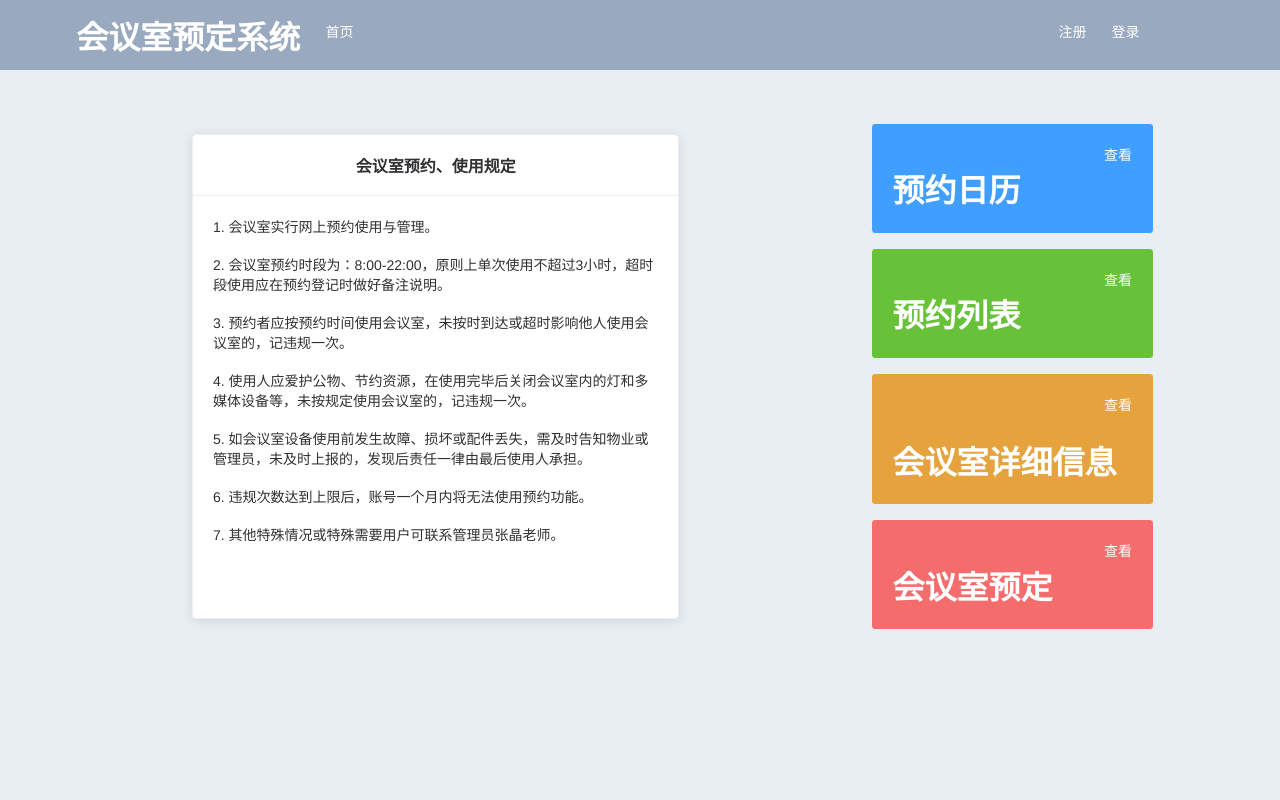
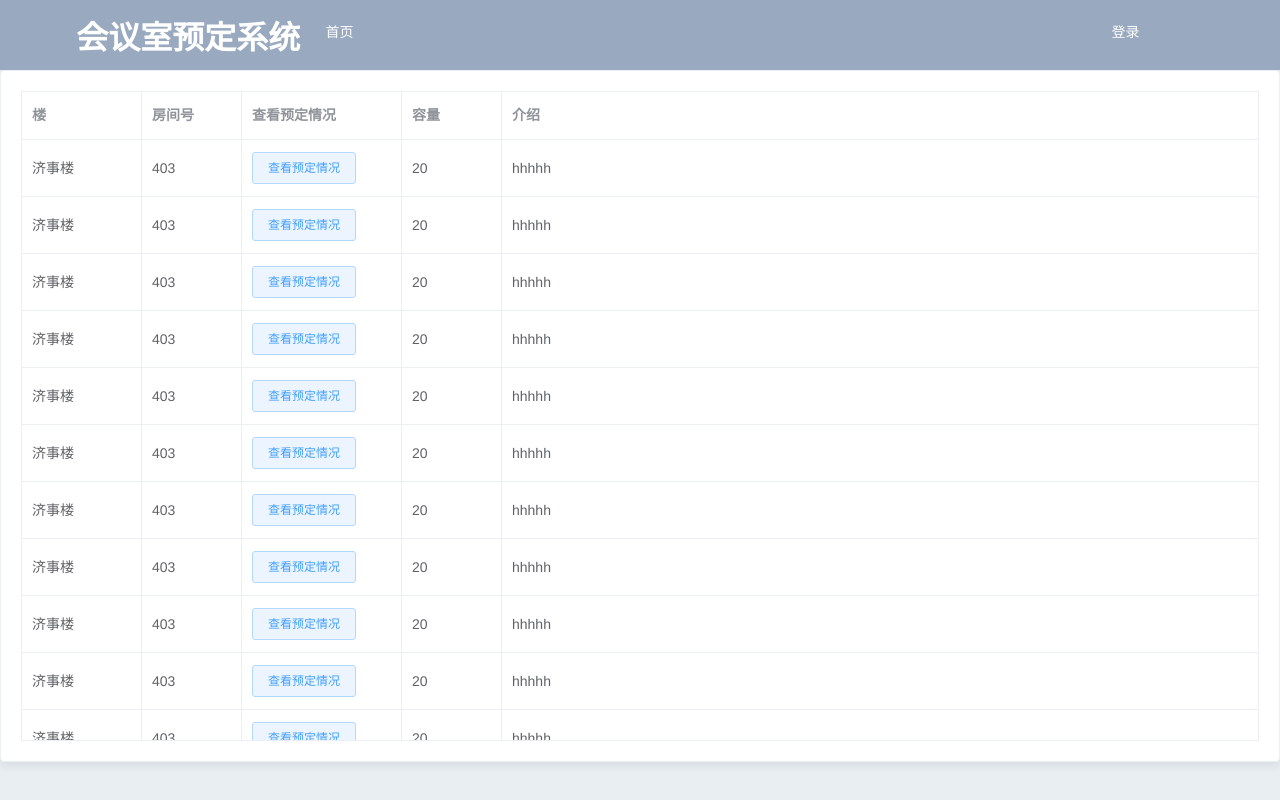
Before and after one commit to urnotlsy/bookingsys-front-end, a Vue app: page /#/roominfo in a window 1280 px wide. Built offline with nearby package versions, Linux system fonts and the light colour scheme.

Commit message:
完成BookingList，calendar待修改

```diff
--- a/src/components/HeaderMenu.vue
+++ b/src/components/HeaderMenu.vue
@@ -9,7 +9,7 @@
       </div>
       <div style="margin-right:10%">
         <el-button class="hd-content" type="text" style="float:right" @click="logIn">登录</el-button>
-        <el-button class="hd-content" type="text" style="float:right">注册</el-button>
+        <!-- <el-button class="hd-content" type="text" style="float:right">注册</el-button> -->
       </div>
       </el-row>
   </div>
--- a/src/pages/BookingList.vue
+++ b/src/pages/BookingList.vue
@@ -4,15 +4,25 @@
     <div class="main">
       <el-card class="card">
         <el-table
+          ref="filterTable"
           :data="tableData"
           border
-          height="100%"
-          :row-class-name="tableRowClassName"
+          height="650"
           style="width: 100%">
-
+          <el-table-column
+            prop="id"
+            label="订单号"
+            width="100">
+          </el-table-column>
           <el-table-column
             prop="name"
-            label="姓名">
+            label="姓名"
+            width="100">
+          </el-table-column>
+          <el-table-column
+            prop="number"
+            label="联系方式"
+            width="160">
           </el-table-column>
           <el-table-column
             prop="theme"
@@ -20,20 +30,39 @@
           </el-table-column>
           <el-table-column
             prop="room"
-            label="会议室">
+            label="会议室"
+            width="100">
           </el-table-column>
           <el-table-column
             prop="start"
-            label="开始时间">
+            label="开始时间"
+            width="200">
           </el-table-column>
           <el-table-column
             prop="end"
-            label="结束时间">
+            label="结束时间"
+            width="200">
           </el-table-column>
-          <!-- <el-table-column
+          <el-table-column
             prop="state"
-            label="状态">
-          </el-table-column> -->
+            label="状态"
+            width="110"
+            :filters="[{ text: '未审核', value: 1 }, { text: '已通过', value: 2 }, { text: '已失败', value: 3 }]"
+            :filter-method="filterTag"
+            filter-placement="bottom-end">
+            <template slot-scope="scope">
+              <el-tag
+                :type="scope.row.state == 1 ? 'info' : scope.row.state == 2 ? 'success' : 'danger'"
+                disable-transitions>{{scope.row.state == 1 ? '未审核' : scope.row.state == 2 ? '已通过' : '已失败'}}</el-tag>
+            </template>
+          </el-table-column>
+          <el-table-column
+            label="操作"
+            width="120">
+            <template slot-scope="scope">
+              <el-button @click="handleClick(scope.row)" type="primary" plain size="small">取消预约</el-button>
+            </template>
+          </el-table-column>
         </el-table>
       </el-card>
     </div>
@@ -49,59 +78,128 @@ export default {
     HeaderMenu
   },
   methods: {
-    tableRowClassName({state}) {
-      if (state === 2) {
-        return 'warning-row';
-      } else if (state === 3) {
-        return 'success-row';
-      }
-      return '';
+    //取消订单
+      handleClick(row) {
+        console.log(row);
+      },
+      filterTag(value, row) {
+        return row.state === value;
+      },
+      filterHandler(value, row, column) {
+        const property = column['property'];
+        return row[property] === value;
       }
   },
   data(){
     return{
       tableData: [{
+          id:1234,
           name: '王小虎',
+          number:'17625342266',
           theme: '上海市普陀区金沙江路 1518 弄',
           room:403,
           start:'2022-05-15 19:00:00',
           end:'2022-05-15 21:00:00',
           state:1
         },{
+          id:1234,
           name: '王小虎',
+          number:'17625342266',
           theme: '上海市普陀区金沙江路 1518 弄',
           room:403,
           start:'2022-05-15 19:00:00',
           end:'2022-05-15 21:00:00',
           state:2
         },{
+          id:1234,
           name: '王小虎',
+          number:'17625342266',
+          theme: '上海市普陀区金沙江路 1518 弄',
+          room:403,
+          start:'2022-05-15 19:00:00',
+          end:'2022-05-15 21:00:00',
+          state:3
+        },{
+          id:1234,
+          name: '王小虎',
+          number:'17625342266',
           theme: '上海市普陀区金沙江路 1518 弄',
           room:403,
           start:'2022-05-15 19:00:00',
           end:'2022-05-15 21:00:00',
           state:1
         },{
+          id:1234,
           name: '王小虎',
+          number:'17625342266',
+          theme: '上海市普陀区金沙江路 1518 弄',
+          room:403,
+          start:'2022-05-15 19:00:00',
+          end:'2022-05-15 21:00:00',
+          state:2
+        },{
+          id:1234,
+          name: '王小虎',
+          number:'17625342266',
           theme: '上海市普陀区金沙江路 1518 弄',
           room:403,
           start:'2022-05-15 19:00:00',
           end:'2022-05-15 21:00:00',
           state:3
         },{
+          id:1234,
           name: '王小虎',
+          number:'17625342266',
           theme: '上海市普陀区金沙江路 1518 弄',
           room:403,
           start:'2022-05-15 19:00:00',
           end:'2022-05-15 21:00:00',
           state:1
         },{
+          id:1234,
           name: '王小虎',
+          number:'17625342266',
+          theme: '上海市普陀区金沙江路 1518 弄',
+          room:403,
+          start:'2022-05-15 19:00:00',
+          end:'2022-05-15 21:00:00',
+          state:2
+        },{
+          id:1234,
+          name: '王小虎',
+          number:'17625342266',
+          theme: '上海市普陀区金沙江路 1518 弄',
+          room:403,
+          start:'2022-05-15 19:00:00',
+          end:'2022-05-15 21:00:00',
+          state:3
+        },{
+          id:1234,
+          name: '王小虎',
+          number:'17625342266',
           theme: '上海市普陀区金沙江路 1518 弄',
           room:403,
           start:'2022-05-15 19:00:00',
           end:'2022-05-15 21:00:00',
           state:1
+        },{
+          id:1234,
+          name: '王小虎',
+          number:'17625342266',
+          theme: '上海市普陀区金沙江路 1518 弄',
+          room:403,
+          start:'2022-05-15 19:00:00',
+          end:'2022-05-15 21:00:00',
+          state:2
+        },{
+          id:1234,
+          name: '王小虎',
+          number:'17625342266',
+          theme: '上海市普陀区金沙江路 1518 弄',
+          room:403,
+          start:'2022-05-15 19:00:00',
+          end:'2022-05-15 21:00:00',
+          state:3
         }]
     }
   }
@@ -113,18 +211,9 @@ export default {
     background-color: #E9EEF3;
     width: 100%;
     height: 100%;
-    overflow-y: scroll;
+    /* overflow-y: scroll; */
     margin: 0 auto;
     position: fixed;
   }
-  .el-table .warning-row {
-    background: oldlace;
-  }
 
-  .el-table .success-row {
-    background: #f0f9eb;
-  }
-  /* .main {
-    display: flex;
-  } */
 </style>
--- a/src/pages/LogIn.vue
+++ b/src/pages/LogIn.vue
@@ -11,7 +11,7 @@
           </el-form-item>
           <el-form-item>
             <el-button type="primary" @click="onSubmit">登录</el-button>
-            <el-button>取消</el-button>
+            <el-button @click="backToHome">取消</el-button>
           </el-form-item>
         </el-form>
       </el-card>
@@ -33,6 +33,16 @@ export default {
         pass:'',
       }
     }
+  },
+  methods:{
+    //跳转回首页
+    backToHome(){
+      this.$router.push('/homepage')
+    },
+    //提交账密
+    onSubmit(){
+
+    }
   }
 }
 </script>
--- /dev/null
+++ b/src/pages/RoomInfo.vue
@@ -0,0 +1,159 @@
+<template>
+  <div id="roominfo">
+    <HeaderMenu/>
+    <div class="main">
+      <el-card class="card">
+        <el-table
+          ref="filterTable"
+          :data="rooms"
+          border
+          height="650"
+          style="width: 100%">
+          <el-table-column
+            prop="building"
+            label="楼"
+            width="120">
+          </el-table-column>
+          <el-table-column
+            prop="number"
+            label="房间号"
+            width="100">
+          </el-table-column>
+          <el-table-column
+            label="查看预定情况"
+            width="160">
+            <template slot-scope="scope">
+              <el-button @click="handleClick(scope.row.id)" type="primary" plain size="small">查看预定情况</el-button>
+            </template>
+          </el-table-column>
+          <el-table-column
+            prop="capacity"
+            label="容量"
+            width="100">
+          </el-table-column>
+          <el-table-column
+            prop="intro"
+            label="介绍">
+          </el-table-column>
+        </el-table>
+      </el-card>
+    </div>
+  </div>
+</template>
+
+<script>
+import HeaderMenu from '../components/HeaderMenu.vue'
+
+export default {
+  name: 'RoomInfo',
+  components: {
+    HeaderMenu
+  },
+  data(){
+    return{
+      rooms:[
+        {
+          id:1,
+          building:'济事楼',
+          number:403,
+          capacity:20,
+          intro:'hhhhh'
+        },
+        {
+          id:2,
+          building:'济事楼',
+          number:403,
+          capacity:20,
+          intro:'hhhhh'
+        },
+        {
+          id:3,
+          building:'济事楼',
+          number:403,
+          capacity:20,
+          intro:'hhhhh'
+        },
+        {
+          id:4,
+          building:'济事楼',
+          number:403,
+          capacity:20,
+          intro:'hhhhh'
+        },
+        {
+          id:5,
+          building:'济事楼',
+          number:403,
+          capacity:20,
+          intro:'hhhhh'
+        },
+        {
+          id:6,
+          building:'济事楼',
+          number:403,
+          capacity:20,
+          intro:'hhhhh'
+        },
+        {
+          id:7,
+          building:'济事楼',
+          number:403,
+          capacity:20,
+          intro:'hhhhh'
+        },
+        {
+          id:8,
+          building:'济事楼',
+          number:403,
+          capacity:20,
+          intro:'hhhhh'
+        },
+        {
+          id:9,
+          building:'济事楼',
+          number:403,
+          capacity:20,
+          intro:'hhhhh'
+        },
+        {
+          id:10,
+          building:'济事楼',
+          number:403,
+          capacity:20,
+          intro:'hhhhh'
+        },
+        {
+          id:11,
+          building:'济事楼',
+          number:403,
+          capacity:20,
+          intro:'hhhhh'
+        },
+        {
+          id:12,
+          building:'济事楼',
+          number:403,
+          capacity:20,
+          intro:'hhhhh'
+        }
+      ]
+    }
+  },
+  methods:{
+    handleClick(id) {
+        console.log(id);
+      }
+  }
+}
+</script>
+
+<style scoped>
+  #roominfo{
+    background-color: #E9EEF3;
+    width: 100%;
+    height: 100%;
+    margin: 0 auto;
+    position: fixed;
+  }
+
+</style>
--- a/src/router/index.js
+++ b/src/router/index.js
@@ -1,8 +1,5 @@
 import VueRouter from 'vue-router'
 import Vue from 'vue'
-import HomePage from '../pages/HomePage.vue'
-import LogIn from '../pages/LogIn.vue'
-import BookingList from '../pages/BookingList.vue'
 
 //安装Vue.use插件
 Vue.use(VueRouter)
@@ -15,18 +12,28 @@ const routes=[
     },
     {
         path:'/homepage',
-        component:HomePage,
-        name:'homepage'
+        name:'homepage',
+        component: () => import('../pages/HomePage.vue')
     },
     {
         path: '/login',
-        component:LogIn,
-        name:'login'
+        name:'login',
+        component: () => import('../pages/LogIn.vue')
     },
     {
         path:'/list',
-        component:BookingList,
-        name:'list'
+        name:'list',
+        component: () => import('../pages/BookingList.vue')
+    },
+    {
+        path:'/roominfo',
+        name:'roominfo',
+        component: () => import('../pages/RoomInfo.vue')
+    },
+    {
+        path:'/calendar',
+        name:'calendar',
+        component: () => import('../pages/BookingCalendar.vue')
     }
 ]
 
```
Also changed, not shown: src/pages/BookingCalendar.vue (+32 -61 lines), src/pages/HomePage.vue (+8 -2 lines), src/pages/NewOrder.vue (added). Lines whose indentation alone changed are shown as unchanged.
